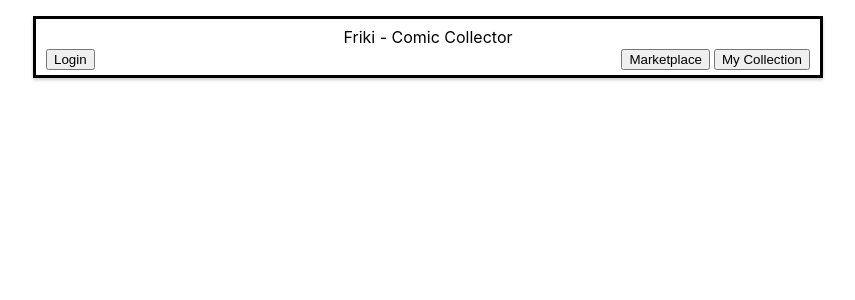
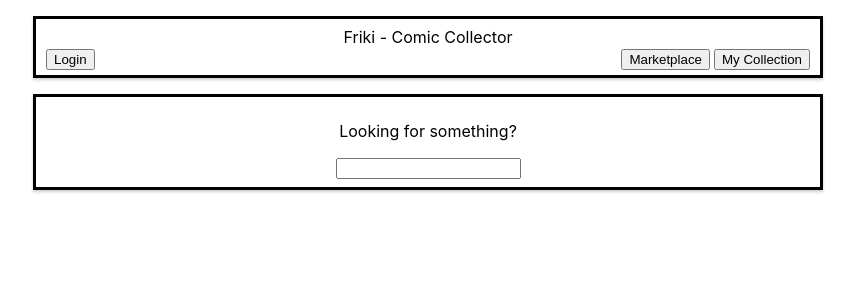
Before and after one commit to GyorgySandor/friki-comic-collector-frontend, a React (Create React App) app: page / in a window 1280 px wide. Shown: the top 300 px of the page, without its empty margins (212-1067 px from the left). Built offline with nearby package versions, Linux system fonts and the light colour scheme.

Commit message:
SearchBox basic style, added imported and added to app

```diff
--- a/src/App.js
+++ b/src/App.js
@@ -1,11 +1,14 @@
 import React from "react";
 import Header from "./Components/Header";
+import SearchBox from "./Components/SearchBox/SearchBox";
+
 import "./App.css";
 
 function App() {
   return (
     <div className="App">
       <Header />
+      <SearchBox />
     </div>
   );
 }
--- a/src/Components/Header.js
+++ b/src/Components/Header.js
@@ -24,6 +24,5 @@ const headerStyle = {
   backgrondColor: "green",
   border: "3px solid black",
   padding: "8px",
-  cursor: "pointer",
   boxShadow: "0 2px 3px #ccc",
 };
--- a/src/Components/SearchBox/SearchBox.js
+++ b/src/Components/SearchBox/SearchBox.js
@@ -2,11 +2,21 @@ import React from "react";
 
 function SearchBox() {
   return (
-    <div>
+    <div className="searchbox" style={searchBoxStyle}>
       <p>Looking for something?</p>
       <input type="text" />
     </div>
   );
 }
 
+const searchBoxStyle = {
+  margin: " 16px auto",
+  width: "60%",
+  height: "auto",
+  backgrondColor: "green",
+  border: "3px solid black",
+  padding: "8px",
+  boxShadow: "0 2px 3px #ccc",
+};
+
 export default SearchBox;
```
